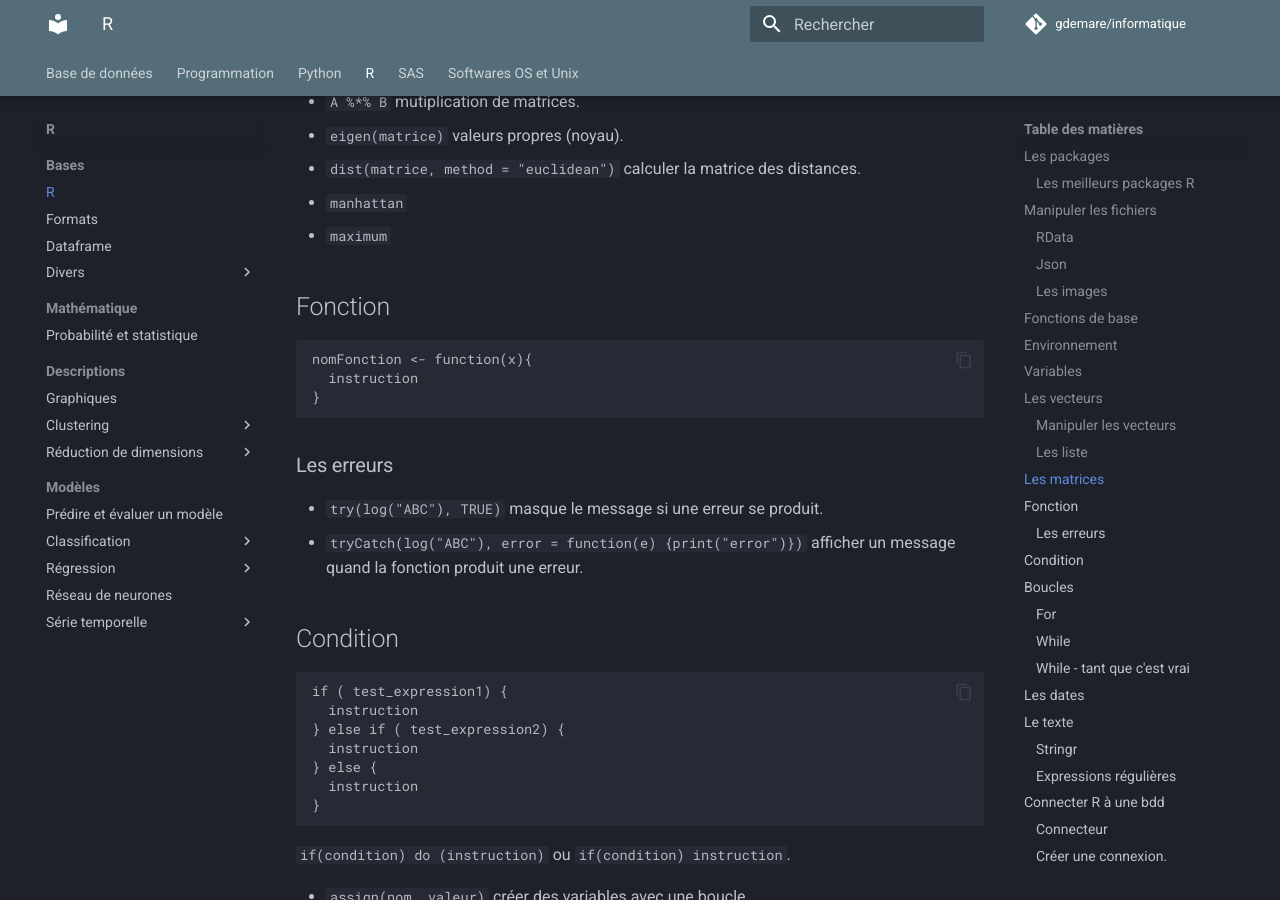
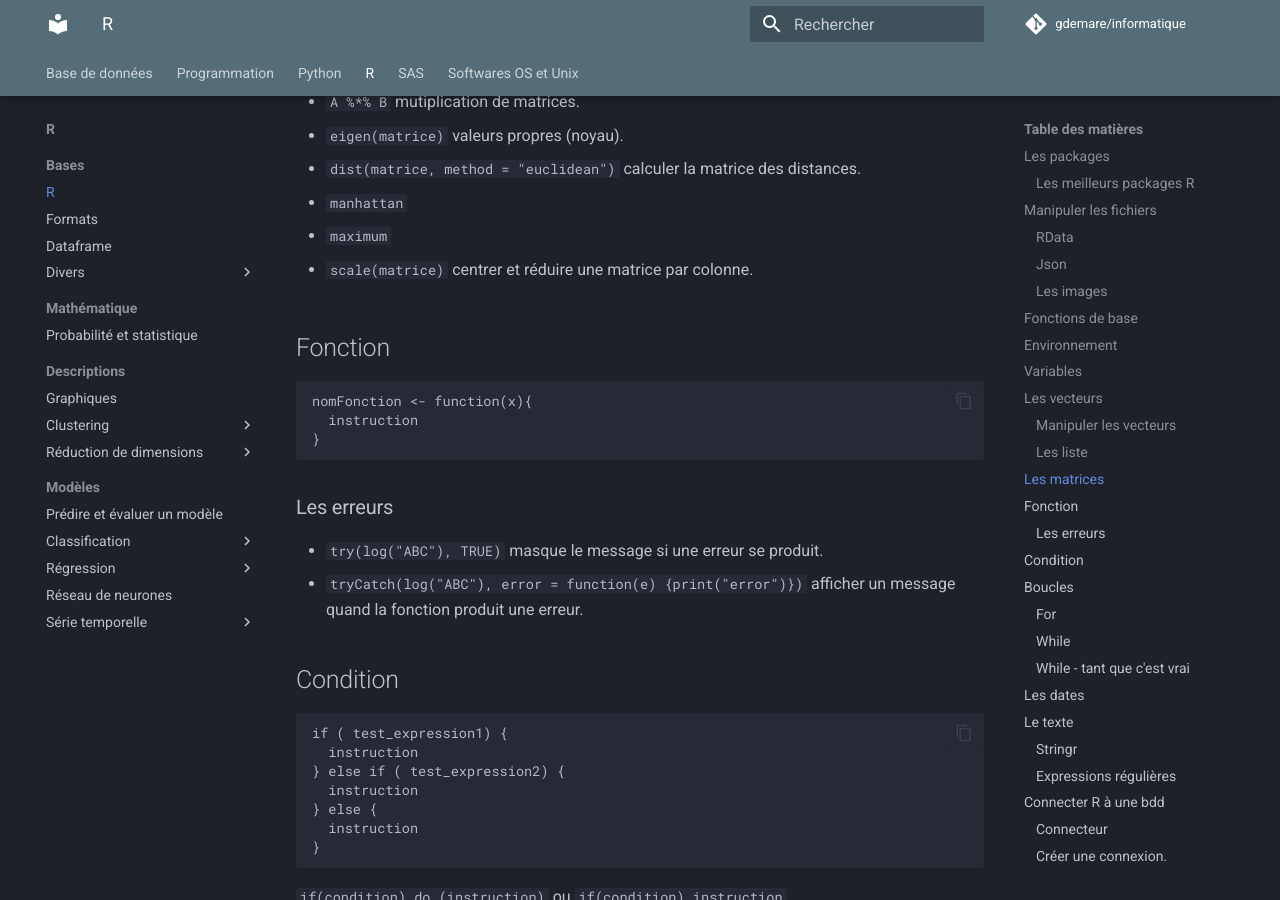
Before and after one commit to gdemare/Informatique, an MkDocs documentation site: the page built from docs/r/r_r.md, in a window 1280 px wide and 900 px high, scrolled down 3438 px. Built offline with MkDocs 1.6.1 and Material for MkDocs 9.7.7, drawn with Linux system fonts in a browser that asks for light colours; comment, search, counter and statistics services are not loaded.

Commit message:
Update r_r.md

````diff
--- a/docs/r/r_r.md
+++ b/docs/r/r_r.md
@@ -92,6 +92,7 @@ Déclarer des variables :
 * `setdiff(vec1, vec2)` element du vecteur 1 non présent dans vec2.
 * `intersect(vec1, vec2)` intersection de deux vecteurs.
 
+
 ### Les liste
 
 ```
@@ -116,6 +117,8 @@ list(
 
   * `manhattan`
   * `maximum`
+
+* `scale(matrice)` centrer et réduire une matrice par colonne.
 
 ## Fonction
 
````
